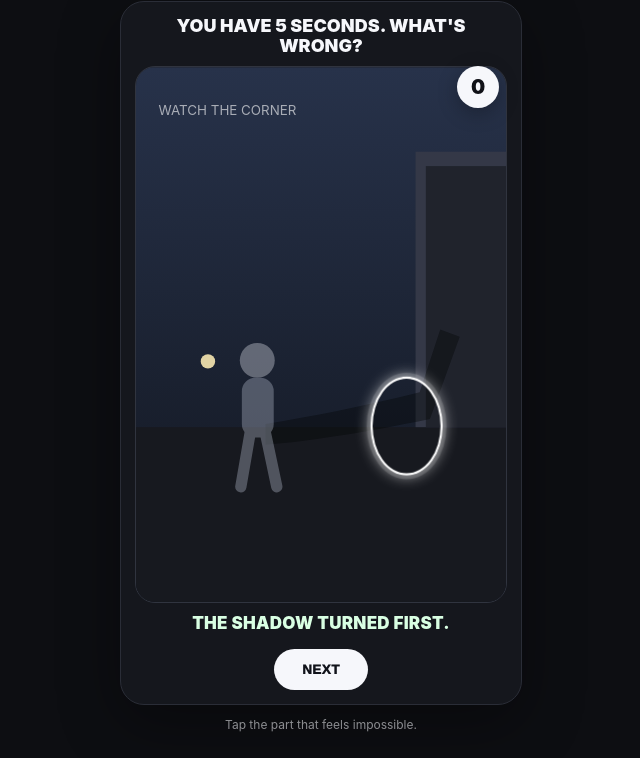
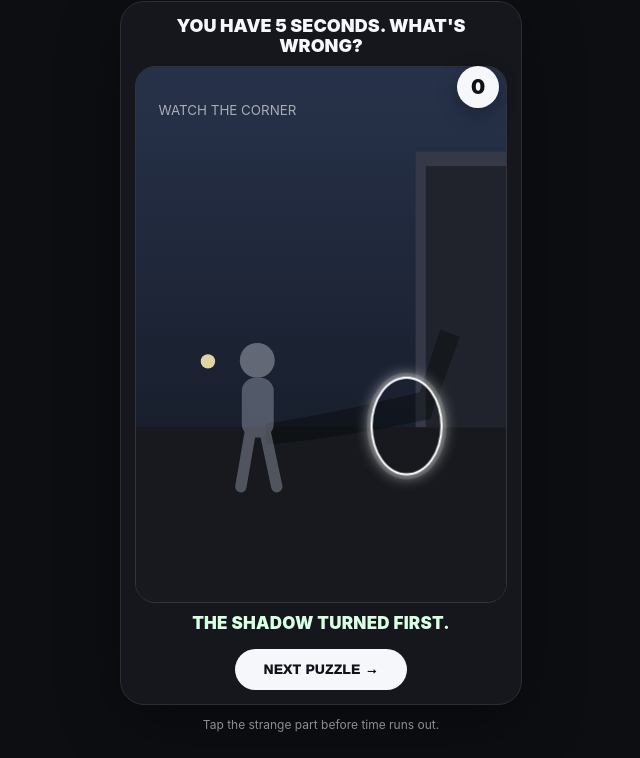
Before and after one commit to pixelpicture/something-is-strange, a plain HTML site: page index.html in a window 1280 px wide. Shown: the part 48-806 px from the top of the page, without its empty margins (319-959 px from the left). Drawn offline with Linux system fonts and the light colour scheme.

Commit message:
Clarify first-run tap and next affordances

```diff
--- a/index.html
+++ b/index.html
@@ -21,9 +21,9 @@
         <div class="tap-layer" id="tapLayer" aria-hidden="true"></div>
       </div>
       <div class="feedback" id="feedback"></div>
-      <button id="nextBtn" class="next" hidden>NEXT</button>
+      <button id="nextBtn" class="next" hidden>NEXT PUZZLE →</button>
     </section>
-    <footer class="footer">Tap the part that feels impossible.</footer>
+    <footer class="footer">Tap the strange part before time runs out.</footer>
   </main>
   <script src="levels.js"></script>
   <script src="engine-v2.js"></script>
```
